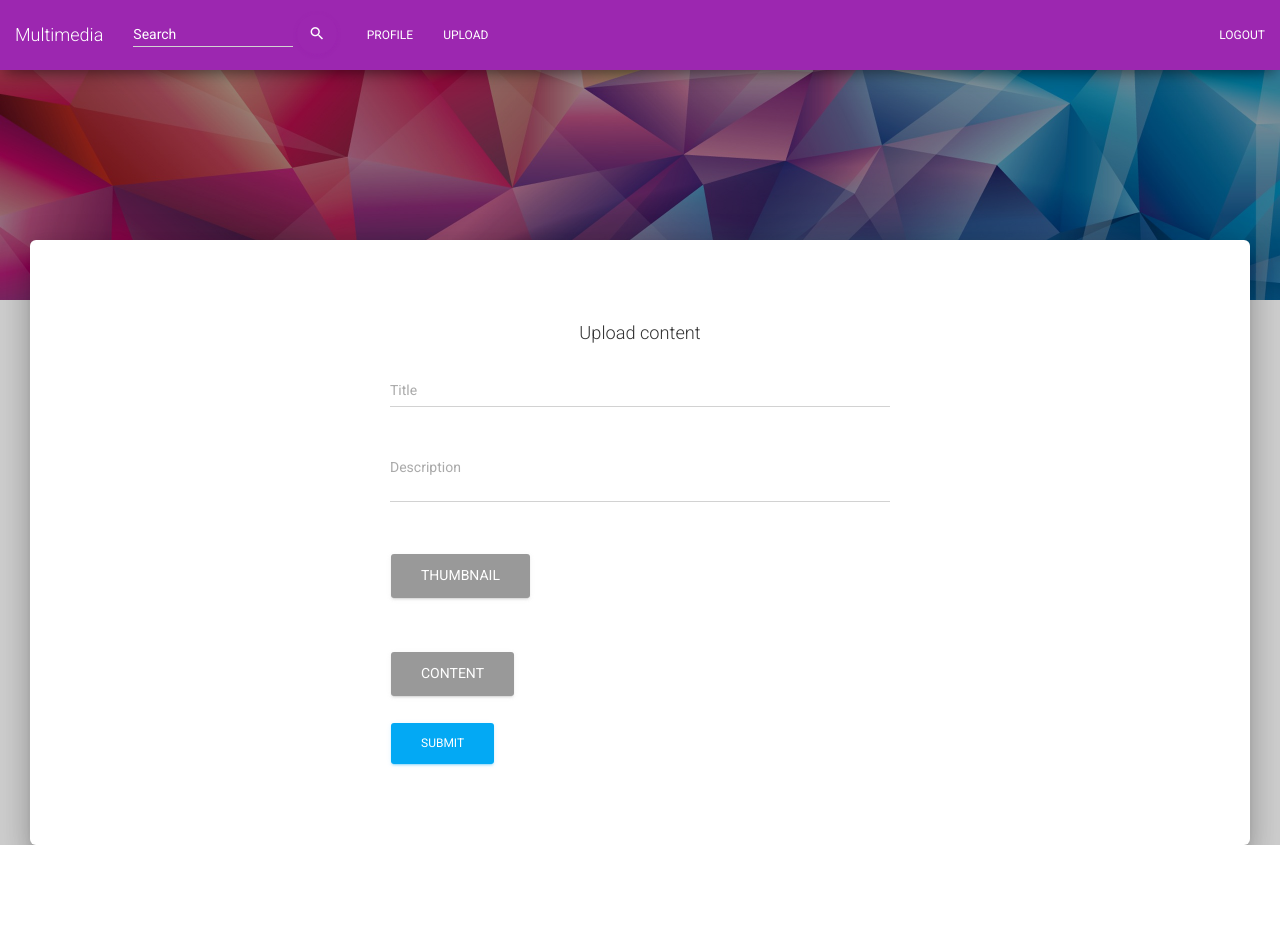
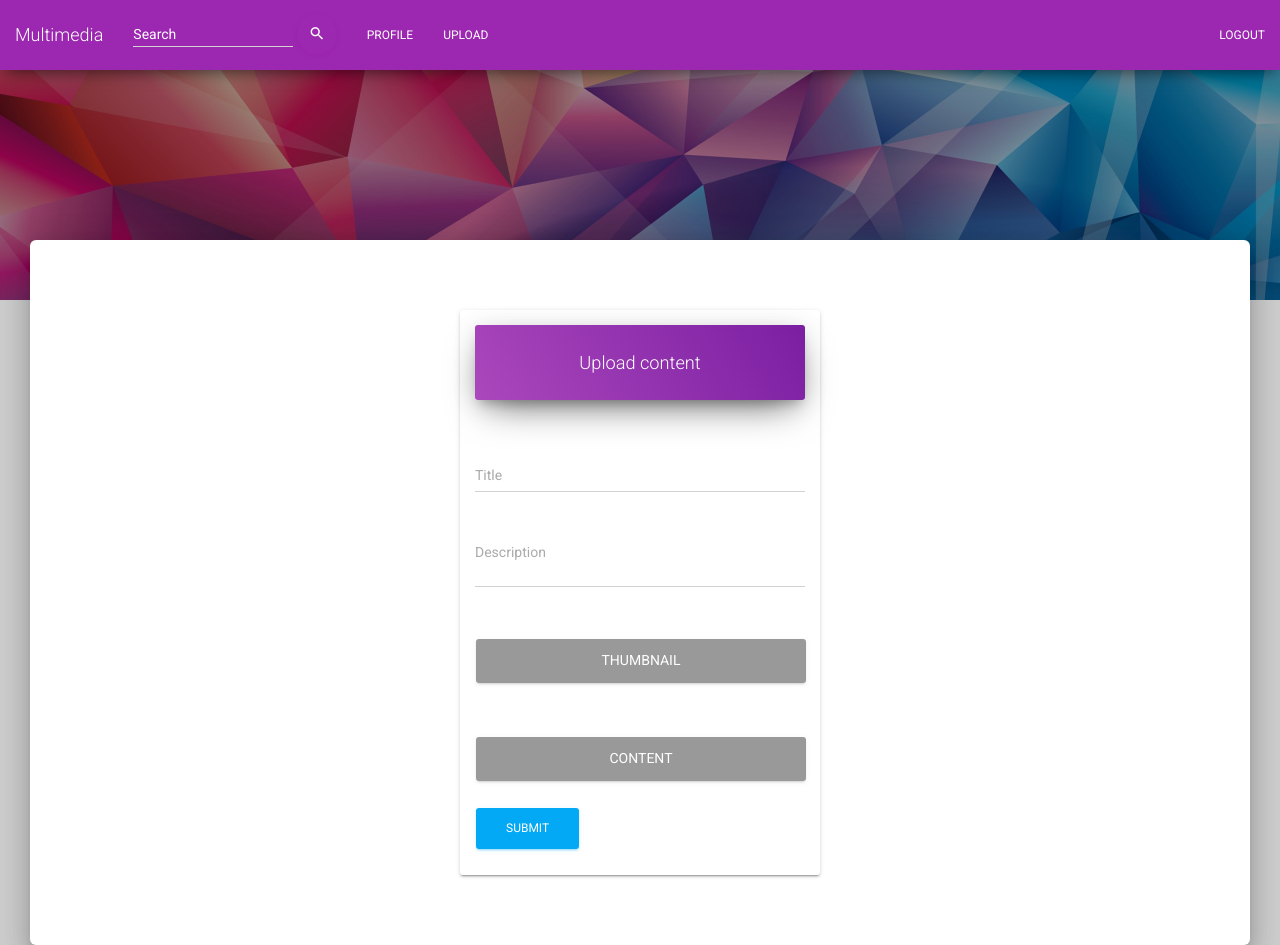
Before and after one commit to faisalburhanudin/multimedia, a Django app: page /uploads in a window 1280 px wide. Before the commit the page ends 845 px from the top, so only its background shows below. Run offline with Django 3.2, Linux system fonts and the light colour scheme; the visitor is signed in with stand-in values (Sample User, id 1); parts of the project's set-up code (start-up, migrations or seed data) failed here and were passed over; some libraries are stand-ins or nearby versions.

Commit message:
change template upload

```diff
--- a/core/templates/upload.html
+++ b/core/templates/upload.html
@@ -1,11 +1,15 @@
 {% extends "base.html" %}
 {% block content %}
-    <form class="form" method="post" action="" enctype="multipart/form-data" style="width: 500px; margin: 0 auto;">
+    <div class="row">
+        <div class="col-md-4 col-md-offset-4 col-sm-6 col-sm-offset-3">
+            <div class="card">
+                <form class="form" method="post" action="" enctype="multipart/form-data">
                     {% csrf_token %}
                     <div class="header header-primary text-center">
                         <h4>Upload content</h4>
                     </div>
 
+                    <div class="content">
                         <div class="form-group label-floating">
                             <label class="control-label" for="title">Title</label>
                             <input name="title" type="text" class="form-control" id="title" required/>
@@ -13,19 +17,24 @@
 
                         <div class="form-group label-floating">
                             <label class="control-label" for="description">Description</label>
-            <textarea name="description" cols="8" class="form-control" id="description" required></textarea>
+                            <textarea name="description" cols="8" class="form-control" id="description"
+                                      required></textarea>
                         </div>
 
                         <div class="form-group">
-            <label class="btn btn-default text-info" for="thumbnail">Thumbnail</label>
+                            <label class="btn btn-default text-info" for="thumbnail" style="width: 100%">Thumbnail</label>
                             <input name="thumbnail" type="file" class="form-control" id="thumbnail" required>
                         </div>
 
                         <div class="form-group">
-            <label class="btn btn-default text-info" for="content">Content</label>
+                            <label class="btn btn-default text-info" for="content" style="width: 100%">Content</label>
                             <input name="content" type="file" class="form-control" id="content" required>
                         </div>
 
                         <button type="submit" class="btn btn-info">Submit</button>
+                    </div>
                 </form>
+            </div>
+        </div>
+    </div>
 {% endblock %}
```
Lines whose indentation alone changed are shown as unchanged.
